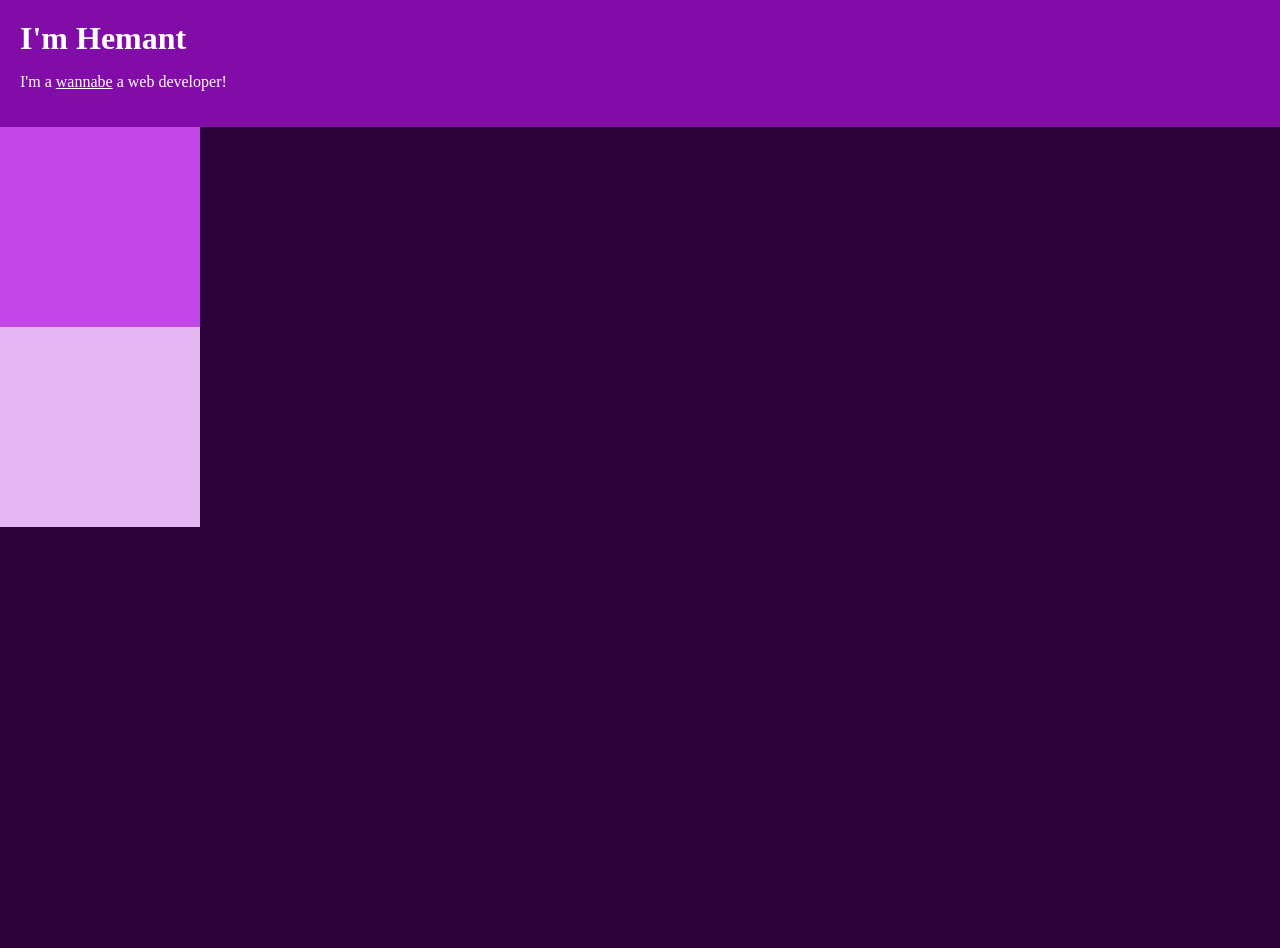
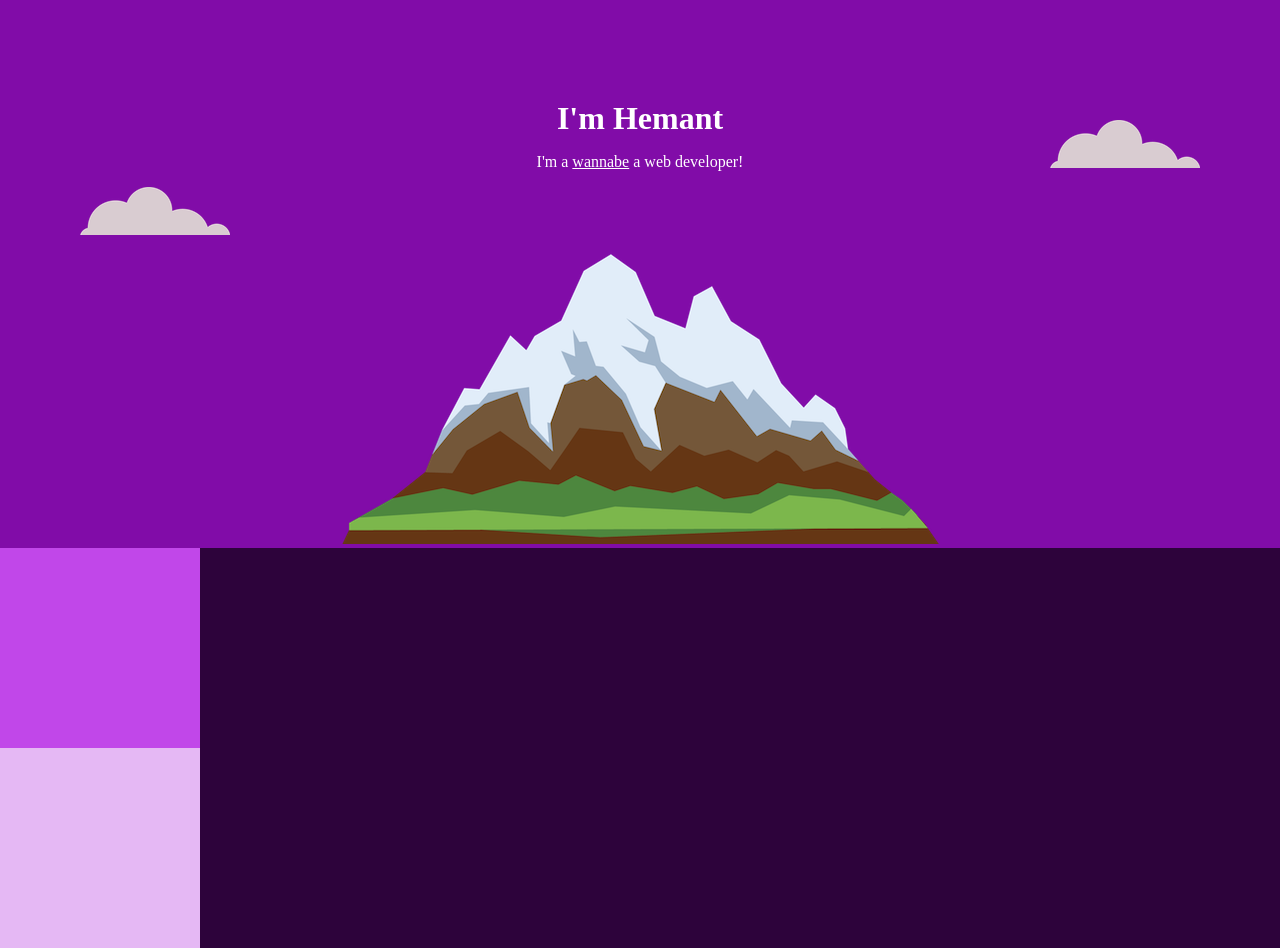
Before and after one commit to HemantDutta/All-About-Web-Dev, a plain HTML site: page IntermediateCSS/stylisedPersonalSite.html in a window 1280 px wide. Before the commit the page ends 800 px from the top, so only its background shows below. Drawn offline with Linux system fonts and the light colour scheme.

Commit message:
centering divs

```diff
--- a/IntermediateCSS/stylisedPersonalSite.html
+++ b/IntermediateCSS/stylisedPersonalSite.html
@@ -10,10 +10,13 @@
 <body>
 <!-- div stands for "Content Division Element" -->
 <div class="topCont">
+    <img src="/assets/images/cloud.png" alt="clouds" class="topCloud">
     <h1>I'm Hemant</h1>
 <!--Block Elements take up the entire width of the screen, blocking out anything else-->
 <!--  We can use display: inline-block property in css to make it act like an inline element while also allowing us to change its width and height, unlike inline elements  -->
     <p>I'm a <span>wannabe</span> a web developer!</p> <!-- span is an inline element, it only takes up as much space as it needs to -->
+    <img src="/assets/images/cloud.png" alt="clouds" class="bottomCloud">
+    <img src="/assets/images/mountain.png" alt="mountain">
 </div>
 <div class="midCont">
 
--- a/assets/css/styles.css
+++ b/assets/css/styles.css
@@ -1,20 +1,37 @@
 body{
     background-color: #2D033B;
     margin: 0;
+    text-align: center;
 }
 
 div.topCont{
     background-color: #810CA8;
     color: white;
-    padding: 20px;
+    margin-top: 0;
+    position: relative;
+    padding-top: 100px;
 }
 
 h1{
-    margin: 0;
+    /*If we use width on element who parent element contain a text-align: center, the child element will no longer remain centered*/
+    width: 20%;
+    /*To overcome this issue, we use margin auto property, by setting the left and right margin to auto, we center the element*/
+    margin: 0 auto 0 auto;
 }
 
 .topCont span{
     text-decoration: underline;
+}
+
+.topCloud{
+    position: absolute;
+    right: 80px;
+    margin-top: 20px;
+}
+
+.bottomCloud{
+    position: absolute;
+    left: 80px;
 }
 
 .midCont{
```
